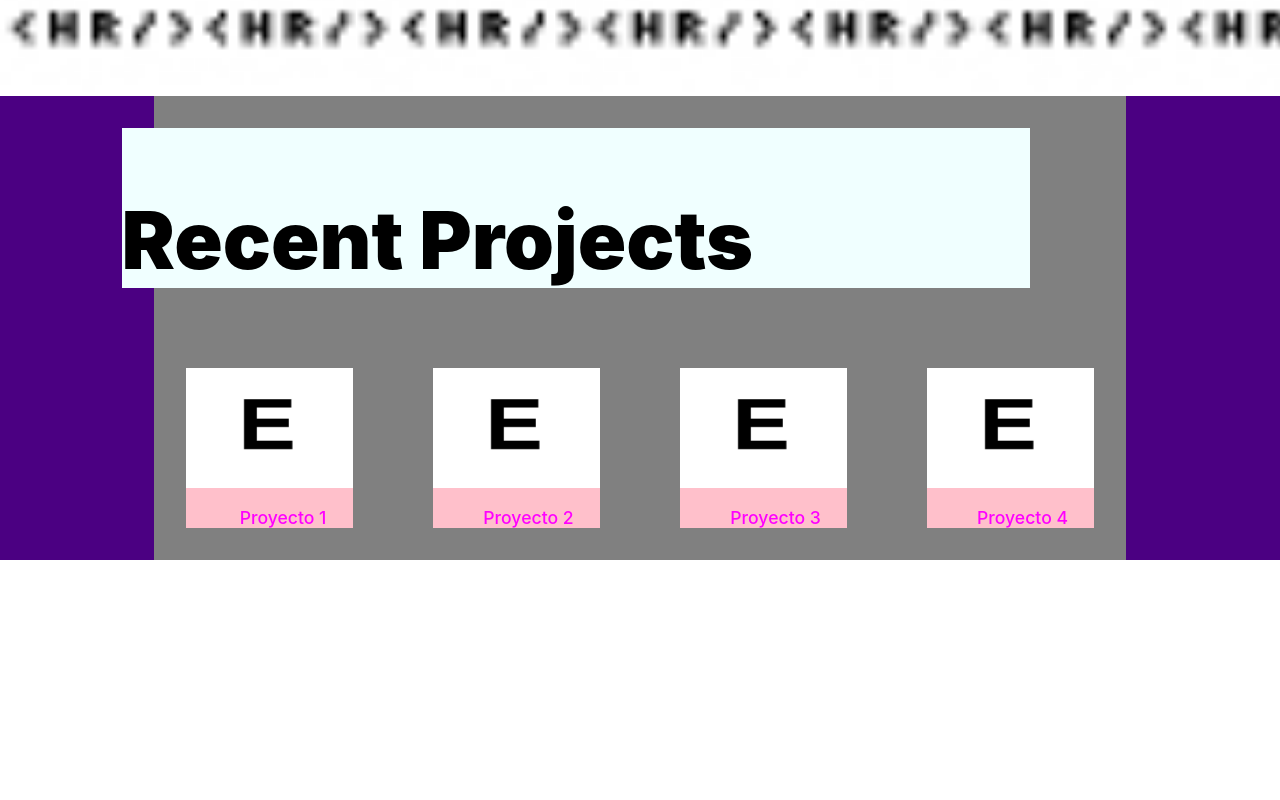
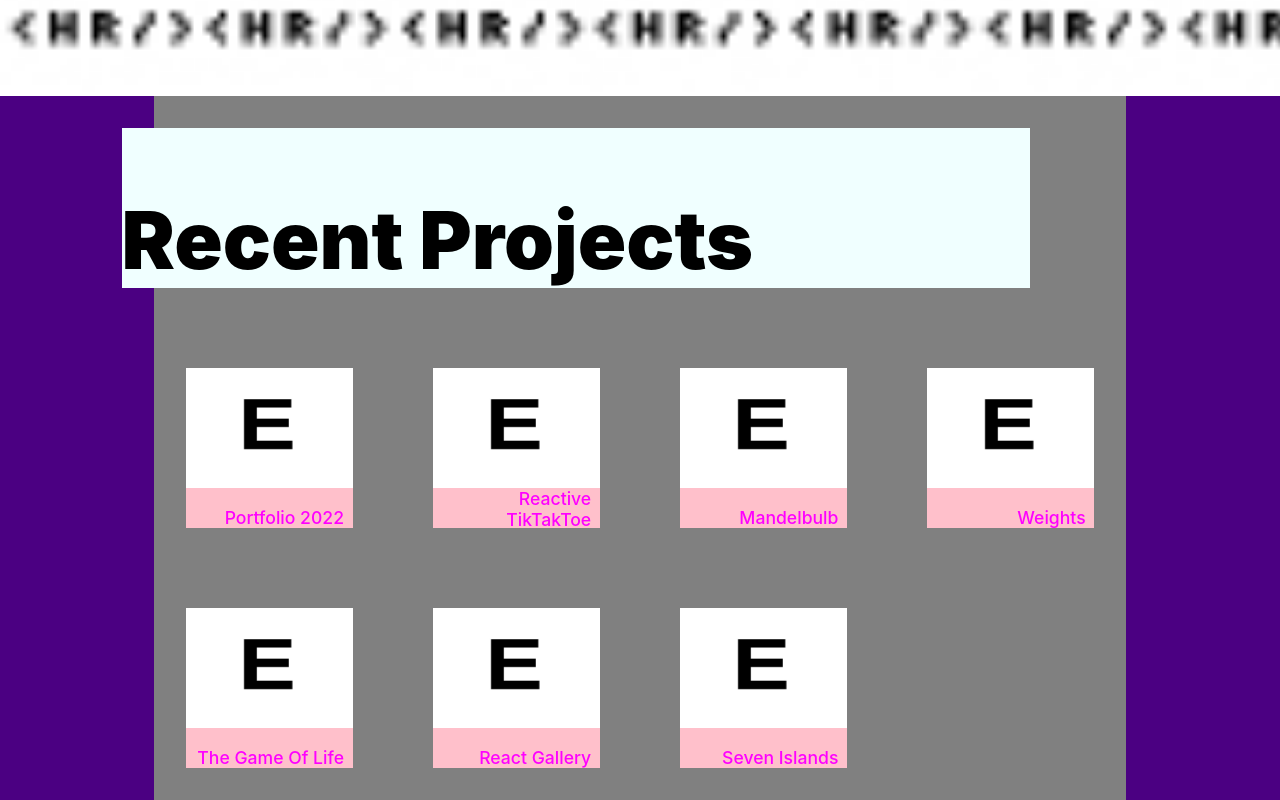
Before and after one commit to ezegonmac/portfolio_2022, a Next.js app: page / in a window 1280 px wide. Shown: the part 804-1604 px from the top of the page. Before the commit the page ends 1364 px from the top, so only its background shows below. Built offline with nearby package versions, Linux system fonts and the light colour scheme.

Commit message:
Add real projects

```diff
--- a/components/ProjectsSection.js
+++ b/components/ProjectsSection.js
@@ -28,7 +28,7 @@ const CardStyled = styled.div`
         text-align: end;
         color: magenta;
         margin: 0;
-        padding-right: 1.5em;
+        padding-right: 0.5em;
         font-weight: 500;
         font-size: 1.1rem;
     }
--- a/pages/index.js
+++ b/pages/index.js
@@ -7,23 +7,38 @@ export default function Home() {
 
   const projects = [
     {
-      title: "Proyecto 1",
-      link: "/",
+      title: "Portfolio 2022",
+      link: "https://github.com/ezegonmac/portfolio_2022",
       img: "/Logo.jpg"
     },
     {
-      title: "Proyecto 2",
-      link: "/",
+      title: "Reactive TikTakToe",
+      link: "https://ezegonmac.github.io/React-TikTakToe",
       img: "/Logo.jpg"
     },
     {
-      title: "Proyecto 3",
-      link: "/",
+      title: "Mandelbulb",
+      link: "https://ezegonmac.github.io/3d-curves/",
       img: "/Logo.jpg"
     },
     {
-      title: "Proyecto 4",
-      link: "/",
+      title: "Weights",
+      link: "https://ezegonmac.github.io/weights_react/",
+      img: "/Logo.jpg"
+    },
+    {
+      title: "The Game Of Life",
+      link: "https://codepen.io/ezquielgon2/pen/zYZmvmZ",
+      img: "/Logo.jpg"
+    },
+    {
+      title: "React Gallery",
+      link: "https://github.com/ezegonmac/react-gallery/",
+      img: "/Logo.jpg"
+    },
+    {
+      title: "Seven Islands",
+      link: "https://github.com/gii-is-DP1/dp1-2021-2022-l8-1/",
       img: "/Logo.jpg"
     },
   ]
```
